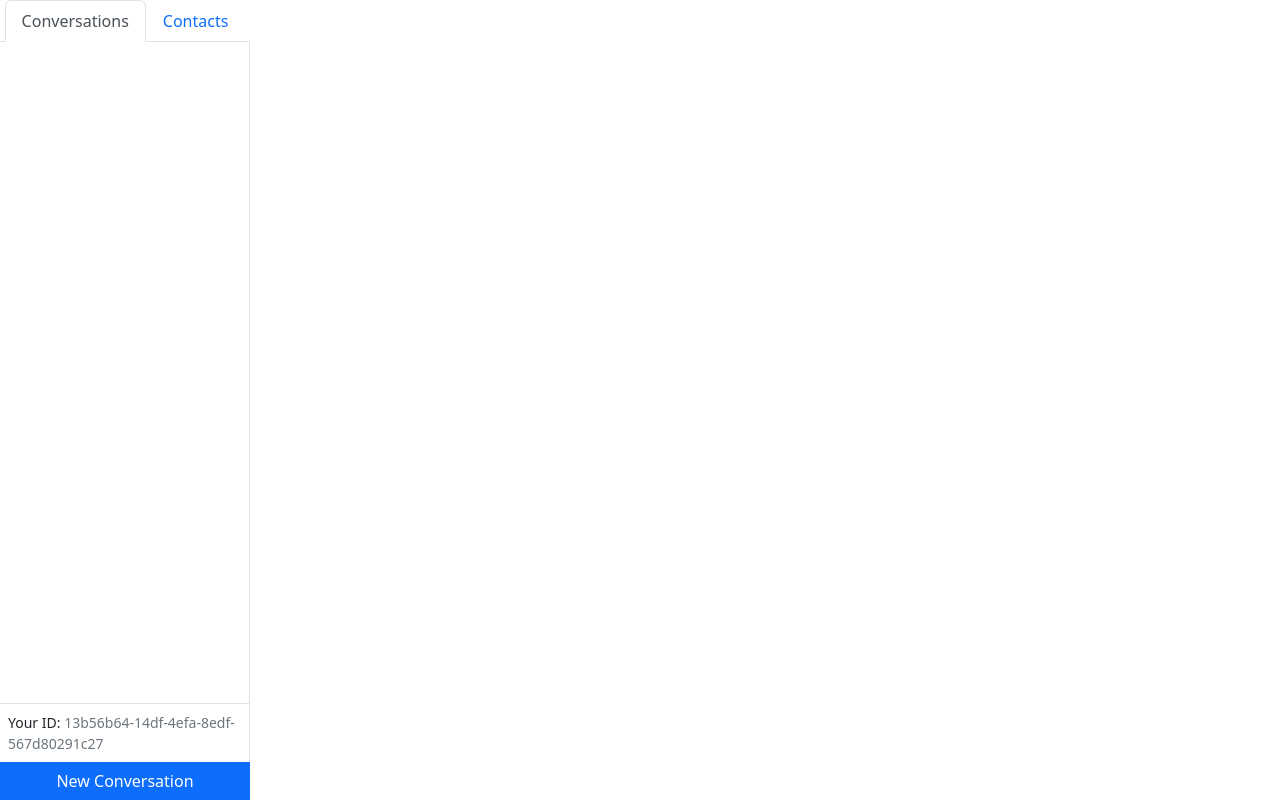
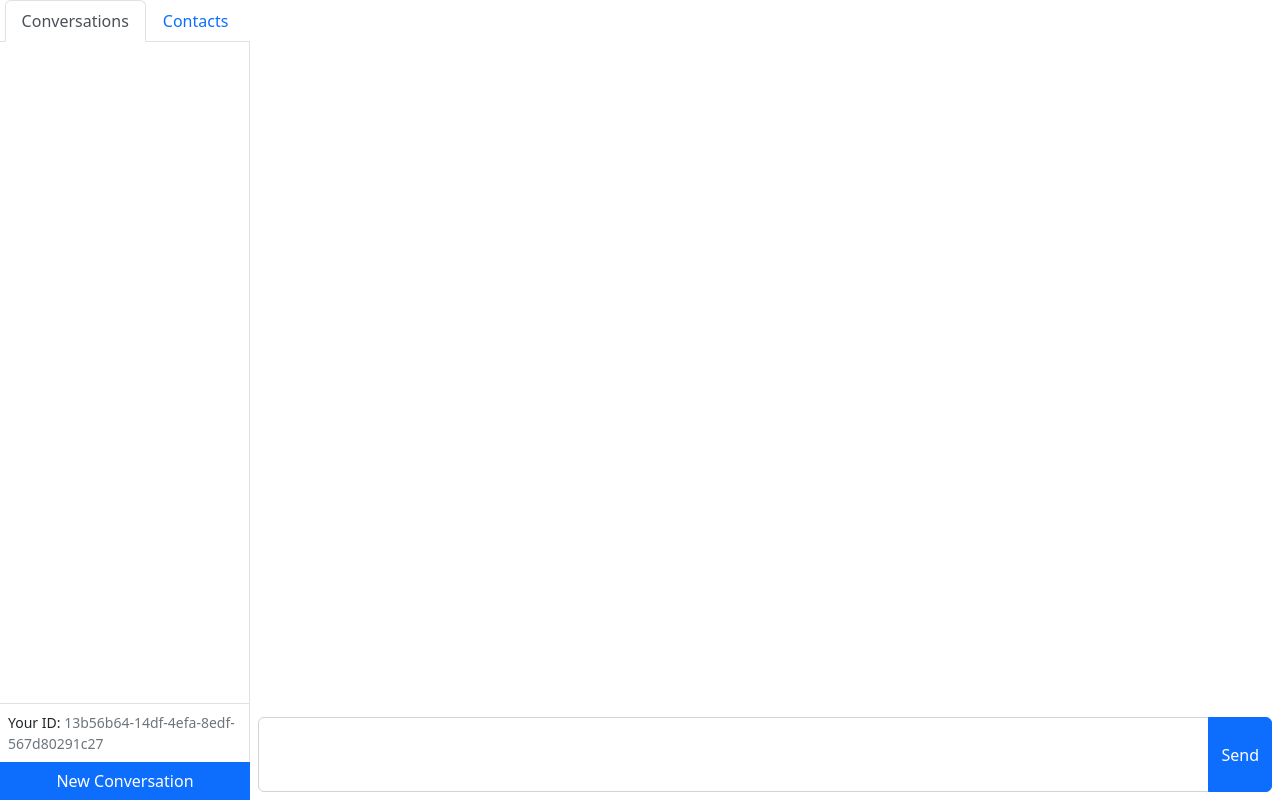
Before and after one commit to Cernuie/socketio-webchat, a React (Create React App) app in the folder client/: page / in a window 1280 px wide. Both pictures are taken after typing "Sample" into the empty fields and a click on the button "Create a New Account". Built offline with nearby package versions, Linux system fonts and the light colour scheme.

Commit message:
conversation component

```diff
--- a/client/src/App.js
+++ b/client/src/App.js
@@ -12,7 +12,7 @@ function App() {
 
   const dashboard = (
     <ContactsProvider>
-        <ConversationsProvider>
+        <ConversationsProvider id={id}>
           <Dashboard id={id} />
         </ConversationsProvider>
     </ContactsProvider>
--- a/client/src/components/Conversation.jsx
+++ b/client/src/components/Conversation.jsx
@@ -0,0 +1,40 @@
+import React, { useState, useCallback } from 'react'
+import { Form, InputGroup, Button } from 'react-bootstrap'
+import { useConversations } from '../contexts/ConversationsProvider'
+
+export default function Conversation() {
+    const [text, setText] = useState('')
+    const { sendMessage, selectedConversation } = useConversations()
+
+    function handleSubmit(e) {
+        e.preventDefault()
+        sendMessage(
+            selectedConversation.recipients.map(r => r.id),
+            text
+        )
+
+        setText('')
+    }
+
+    return (
+        <div className='d-flex flex-column flex-grow-1'>
+            <div className='flex-grow-1 overflow-auto'>
+
+            </div>
+            <Form onSubmit={handleSubmit}>
+                <Form.Group className='m-2'>
+                    <InputGroup>
+                        <Form.Control
+                            as="textarea"
+                            required
+                            value={text}
+                            onChange={e => setText(e.target.value)}
+                            style={{ height: '75px', resize: 'none' }}
+                        />
+                        <Button type="submit">Send</Button>
+                    </InputGroup>
+                </Form.Group>
+            </Form>
+        </div>
+    )
+}
--- a/client/src/components/Dashboard.jsx
+++ b/client/src/components/Dashboard.jsx
@@ -1,10 +1,12 @@
 import React from 'react'
+import Conversation from './Conversation'
 import Sidebar from './Sidebar'
 
 export default function Dashboard( {id} ) {
   return (
     <div className='d-flex' style={ {height:'100vh'} }>
         <Sidebar id={id} />
+        <Conversation />
     </div>
   )
 }
--- a/client/src/contexts/ConversationsProvider.jsx
+++ b/client/src/contexts/ConversationsProvider.jsx
@@ -1,4 +1,5 @@
 import React, { useContext, useState } from 'react'
+import Conversations from '../components/Conversations'
 import useLocalStorage from '../hooks/useLocalStorage'
 import { useContacts } from './ContactsProvider'
 
@@ -8,7 +9,7 @@ export function useConversations() {
     return useContext(ConversationsContext)
   }
 
-export function ConversationsProvider({ children }) {
+export function ConversationsProvider({ id, children }) {
     const [conversations, setConversations] = useLocalStorage('conversations', [])
     const [selectedConversationIndex, setSelectedConversationIndex] = useState(0)
     const { contacts } = useContacts()
@@ -27,15 +28,50 @@ export function ConversationsProvider({ children }) {
             const name = (contact && contact.name) || recipient
             return { id: recipient, name }
         })
+        const messages = conversation.messages.map(message => {
+            const contact = contacts.find(contact => {
+                return contact.id === message.sender
+            })
+            const name = (contact && contact.name) || message.sender
+            const fromMe = id === message.sender
+            return { ...message, senderName: name, fromMe}
+        })
         const selected = index === selectedConversationIndex
-        return { ...conversation, recipients, selected }
+        return { ...conversation, recipients, selected, messages }
     })
+
+    function addMessageToConversation({recipients, text, sender}) {
+        setConversations(prevConversations => {
+            let madeChange = false
+            const newMessage = { sender, text }
+            const newConversations = prevConversations.map(conversation => {
+                if(arraysEqual(conversation.recipients, recipients)){
+                    madeChange=true
+                    return {
+                        ...conversation,
+                        messages: [...conversation.messages, newMessage]
+                    }
+                }
+                return conversation
+            })
+            if (madeChange) {
+                return newConversations
+            } else {
+                return [...prevConversations, { recipients, messages: [newMessage] }]
+            }
+        })
+    }
+
+    function sendMessage(recipients, text){
+        addMessageToConversation({recipients, text, sender: id})
+    }
 
 
     const value = {
         conversations: formattedConversations,
-        selectedConversationIndex: formattedConversations[selectedConversationIndex],
+        selectedConversation: formattedConversations[selectedConversationIndex],
         selectConversationIndex: setSelectedConversationIndex,
+        sendMessage,
         createConversation
     }
 
@@ -45,3 +81,15 @@ export function ConversationsProvider({ children }) {
         </ConversationsContext.Provider>
     )
 }
+
+function arraysEqual(a, b) {
+    if (a.length !== b.length){
+        return false
+    }
+
+    a.sort(); b.sort();
+
+    return a.every((element, index) => {
+        return element === b[index]
+    })
+}
```
